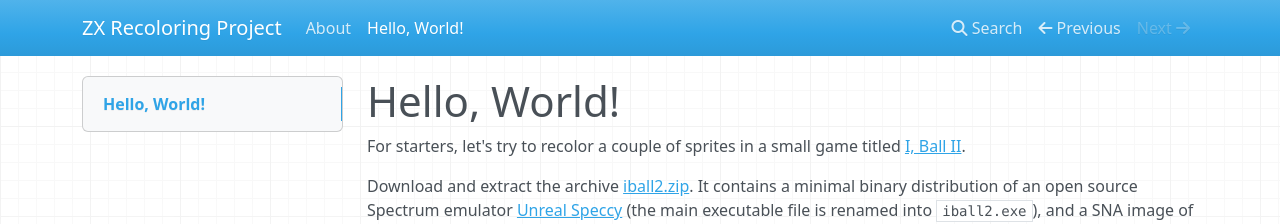
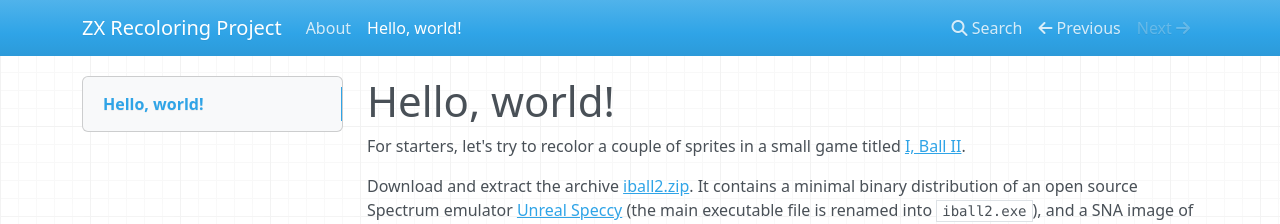
Before and after one commit to rg-software/zxrecolor, an MkDocs documentation site: the page built from Docs_Source/hello_world.md, in a window 1280 px wide and 900 px high. Shown: the top 224 px of the window. Built offline with MkDocs 1.6.1, drawn with Linux system fonts in a browser that asks for light colours; nearby versions of some CDN libraries.

```diff
--- a/Docs_Source/hello_world.md
+++ b/Docs_Source/hello_world.md
@@ -1,4 +1,4 @@
-# Hello, World!
+# Hello, world!
 
 For starters, let's try to recolor a couple of sprites in a small game titled [I, Ball II](http://www.worldofspectrum.org/infoseek.cgi?regexp=^I%2c+Ball+2%3a+Quest+for+the+Past$&loadpics=3).
 
```
Also changed, not shown: 3 other files.
